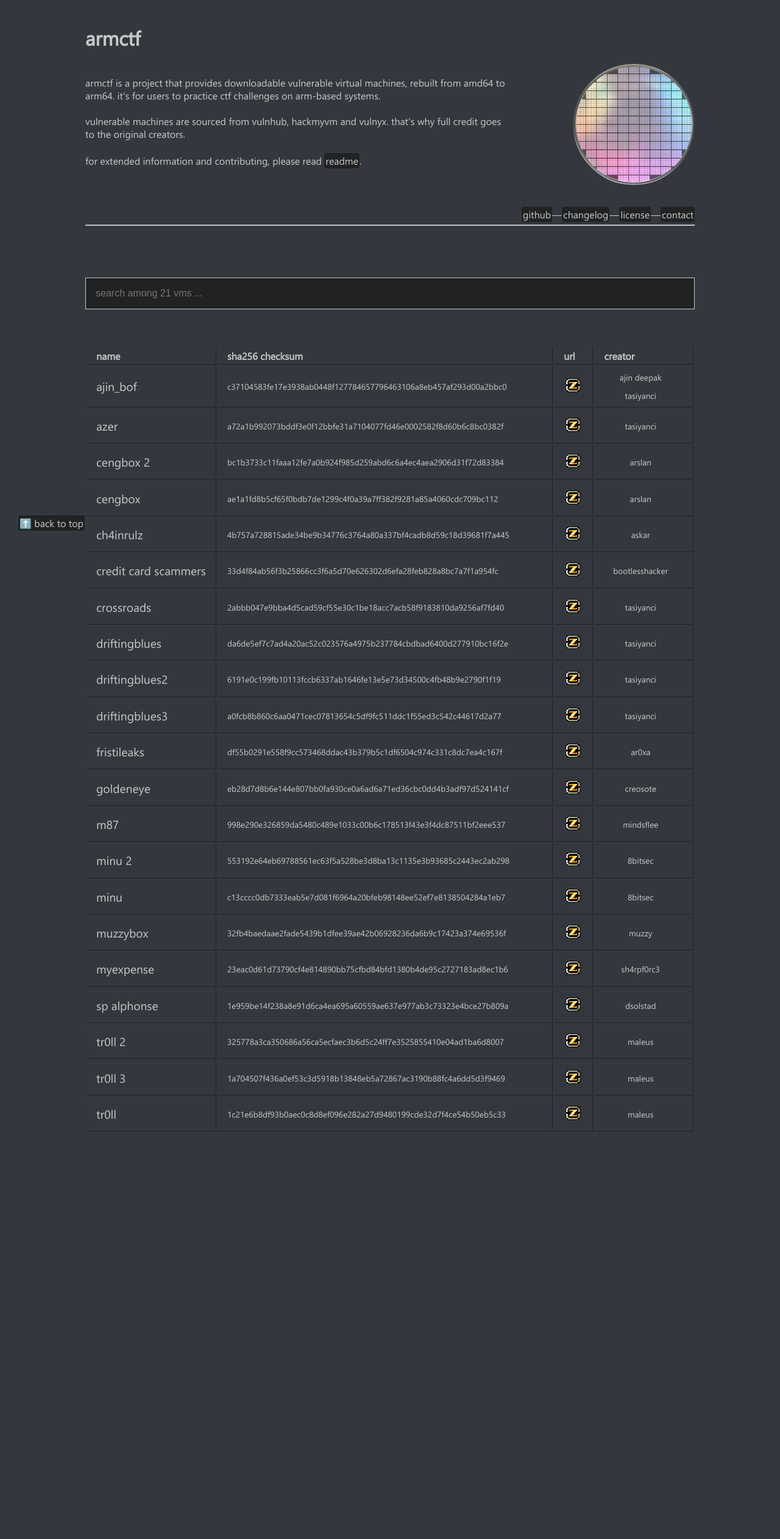
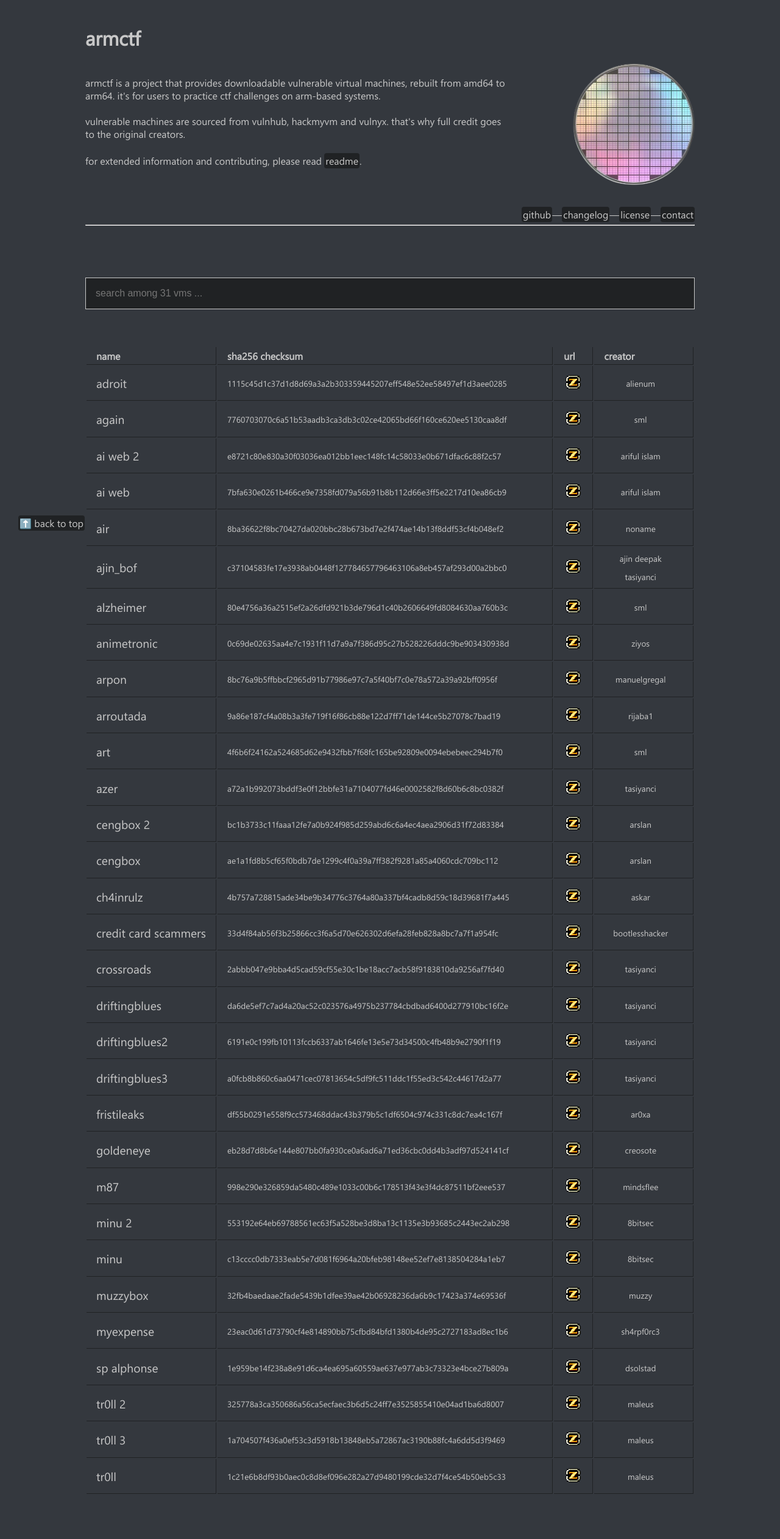
Before and after one commit to armctf/armctf, a Jekyll site: the page built from index.md, in a window 1280 px wide. Shown: the whole page at 61% size. Built offline with Jekyll 4.4.1, drawn with Linux system fonts in a browser that asks for light colours; before the commit the page ends 1929 px from its top, so only the background shows below that.

Commit message:
p3
added 10 machines

```diff
--- a/_data/curls.yml
+++ b/_data/curls.yml
@@ -41,3 +41,23 @@ sp alphonse:
   label: <a target="_blank" class="newicon" href="https://nc.zurrak.com/s/dtG3Byi643HAF6G"><img src="assets/nc.png"></a>
 ajin_bof:
   label: <a target="_blank" class="newicon" href="https://nc.zurrak.com/s/ZTKKtgGPwNaN4bn"><img src="assets/nc.png"></a>
+adroit:
+  label: <a target="_blank" class="newicon" href="https://nc.zurrak.com/s/eB9gBpJfmgkL9zp"><img src="assets/nc.png"></a>
+again:
+  label: <a target="_blank" class="newicon" href="https://nc.zurrak.com/s/DJkB7kDKbxAkrmT"><img src="assets/nc.png"></a>
+air:
+  label: <a target="_blank" class="newicon" href="https://nc.zurrak.com/s/FGg23CNFyqoPjAo"><img src="assets/nc.png"></a>
+ai web:
+  label: <a target="_blank" class="newicon" href="https://nc.zurrak.com/s/JAQGdMXRrNkp389"><img src="assets/nc.png"></a>
+ai web 2:
+  label: <a target="_blank" class="newicon" href="https://nc.zurrak.com/s/jxfR95QZc38aG2a"><img src="assets/nc.png"></a>
+alzheimer:
+  label: <a target="_blank" class="newicon" href="https://nc.zurrak.com/s/yL7zL737PpoKapp"><img src="assets/nc.png"></a>
+animetronic:
+  label: <a target="_blank" class="newicon" href="https://nc.zurrak.com/s/jGXmrtKYZCkDKKz"><img src="assets/nc.png"></a>
+arpon:
+  label: <a target="_blank" class="newicon" href="https://nc.zurrak.com/s/3ajoKQLs666cyb4"><img src="assets/nc.png"></a>
+arroutada:
+  label: <a target="_blank" class="newicon" href="https://nc.zurrak.com/s/sF6cQ7xmACfiTQj"><img src="assets/nc.png"></a>
+art:
+  label: <a target="_blank" class="newicon" href="https://nc.zurrak.com/s/BecHeL22dfgWpDy"><img src="assets/nc.png"></a>
--- a/_data/functions.yml
+++ b/_data/functions.yml
@@ -41,3 +41,23 @@ sp alphonse:
   label: 1e959be14f238a8e91d6ca4ea695a60559ae637e977ab3c73323e4bce27b809a
 ajin_bof:
   label: c37104583fe17e3938ab0448f127784657796463106a8eb457af293d00a2bbc0
+adroit:
+  label: 1115c45d1c37d1d8d69a3a2b303359445207eff548e52ee58497ef1d3aee0285
+again:
+  label: 7760703070c6a51b53aadb3ca3db3c02ce42065bd66f160ce620ee5130caa8df
+air:
+  label: 8ba36622f8bc70427da020bbc28b673bd7e2f474ae14b13f8ddf53cf4b048ef2
+ai web:
+  label: 7bfa630e0261b466ce9e7358fd079a56b91b8b112d66e3ff5e2217d10ea86cb9
+ai web 2:
+  label: e8721c80e830a30f03036ea012bb1eec148fc14c58033e0b671dfac6c88f2c57
+alzheimer:
+  label: 80e4756a36a2515ef2a26dfd921b3de796d1c40b2606649fd8084630aa760b3c
+animetronic:
+  label: 0c69de02635aa4e7c1931f11d7a9a7f386d95c27b528226dddc9be903430938d
+arpon:
+  label: 8bc76a9b5ffbbcf2965d91b77986e97c7a5f40bf7c0e78a572a39a92bff0956f
+arroutada:
+  label: 9a86e187cf4a08b3a3fe719f16f86cb88e122d7ff71de144ce5b27078c7bad19
+art:
+  label: 4f6b6f24162a524685d62e9432fbb7f68fc165be92809e0094ebebeec294b7f0
--- /dev/null
+++ b/_data/links.yml
@@ -0,0 +1,31 @@
+ajin_bof: "https://ad2001.gitbook.io"
+azer: "https://vvmlist.github.io/#%22azer%22"
+cengbox 2: "https://vvmlist.github.io/#%22cengbox 2%22"
+cengbox: "https://vvmlist.github.io/#%22cengbox%22"
+ch4inrulz: "https://vvmlist.github.io/#%22ch4inrulz%22"
+credit card scammers: "https://vvmlist.github.io/#%22credit card scammers%22"
+crossroads: "https://vvmlist.github.io/#%22crossroads%22"
+driftingblues: "https://vvmlist.github.io/#%22driftingblues%22"
+driftingblues2: "https://vvmlist.github.io/#%22driftingblues2%22"
+driftingblues3: "https://vvmlist.github.io/#%22driftingblues3%22"
+fristileaks: "https://vvmlist.github.io/#%22fristileaks%22"
+goldeneye: "https://vvmlist.github.io/#%22goldeneye%22"
+m87: "https://vvmlist.github.io/#%22m87%22"
+minu 2: "https://vvmlist.github.io/#%22minu 2%22"
+minu: "https://vvmlist.github.io/#%22minu%22"
+muzzybox: "https://vvmlist.github.io/#%22muzzybox%22"
+myexpense: "https://vvmlist.github.io/#%22myexpense%22"
+sp alphonse: "https://vvmlist.github.io/#%22sp alphonse%22"
+tr0ll 2: "https://vvmlist.github.io/#%22tr0ll 2%22"
+tr0ll 3: "https://vvmlist.github.io/#%22tr0ll 3%22"
+tr0ll: "https://vvmlist.github.io/#%22tr0ll%22"
+adroit: "https://vvmlist.github.io/#%22adroit%22"
+again: "https://vvmlist.github.io/#%22again%22"
+air: "https://vvmlist.github.io/#%22air%22"
+ai web: "https://vvmlist.github.io/#%22ai web%22"
+ai web 2: "https://vvmlist.github.io/#%22ai web 2%22"
+alzheimer: "https://vvmlist.github.io/#%22alzheimer%22"
+animetronic: "https://vvmlist.github.io/#%22animetronic%22"
+arpon: "https://vvmlist.github.io/#%22arpon%22"
+arroutada: "https://vvmlist.github.io/#%22arroutada%22"
+art: "https://vvmlist.github.io/#%22art%22"
--- a/_data/wals.yml
+++ b/_data/wals.yml
@@ -41,3 +41,23 @@ sp alphonse:
   label: <a target="_blank" href="https://dsolstad.com/">dsolstad</a>
 ajin_bof:
   label: <a target="_blank" href="https://www.linkedin.com/in/ajin-ad2001/">ajin deepak</a><br><a target="_blank" href="https://linkedin.com/in/aslanemreaslan">tasiyanci</a>
+adroit:
+  label: <a target="_blank" href="https://twitter.com/AL1ENUM">alienum</a>
+again:
+  label: <a target="_blank" href="https://hackmyvm.eu">sml</a>
+air:
+  label: <a target="_blank" href="https://0x-noname.github.io/">noname</a>
+ai web:
+  label: <a target="_blank" href="https://x.com/arif_xpress">ariful islam</a>
+ai web 2:
+  label: <a target="_blank" href="https://x.com/arif_xpress">ariful islam</a>
+alzheimer:
+  label: <a target="_blank" href="https://hackmyvm.eu">sml</a>
+animetronic:
+  label: <a target="_blank" href="https://www.youtube.com/@ziyos-zakaria">ziyos</a>
+arpon:
+  label: <a target="_blank" href="https://x.com/manuelgregal">manuelgregal</a>
+arroutada:
+  label: <a target="_blank" href="https://rijaba1.github.io">rijaba1</a>
+art:
+  label: <a target="_blank" href="https://hackmyvm.eu">sml</a>
--- a/_includes/bin_table.html
+++ b/_includes/bin_table.html
@@ -16,13 +16,22 @@
         <tbody>
             {% for file in site.armctf %}
             <tr>
-                <td class="vvm-name"><a class="bin-name">{% include get_bin_name path=file.path %}</a></td>
+                <td class="vvm-name">
+                    {% capture bin_name %}{% include get_bin_name path=file.path %}{% endcapture %}
+                    {% assign url = site.data.links[bin_name] %}
+                    {% if url %}
+                        <a class="bin-name" href="{{ url }}" target="_blank">{{ bin_name }}</a>
+                    {% else %}
+                        <span class="bin-name">{{ bin_name }}</span>
+                    {% endif %}
+                </td>
                 <td>{% include function_list.html bin=file %}</td>
-		<td class="vvm-curl">{% include curl_list.html bin=file %}</td>
-		<td class="vvm-wal">{% include wal_list.html bin=file %}</td>
+                <td class="vvm-curl">{% include curl_list.html bin=file %}</td>
+                <td class="vvm-wal">{% include wal_list.html bin=file %}</td>
             </tr>
             {% endfor %}
         </tbody>
+
         <tfoot>
             <tr><td id="search-message" colspan="2">no matches...</td></tr>
         </tfoot>
--- a/assets/style.scss
+++ b/assets/style.scss
@@ -480,6 +480,7 @@ td.vvm-wal {
     font-size: 1.2rem;
     margin-top: 3px;
     margin-bottom: 3px;
+    text-decoration: none;
 }
 
 .function-name {
```
Also changed, not shown: _armctf/adroit.md (added, +11 -0 lines), _armctf/again.md (added, +11 -0 lines), _armctf/ai web 2.md (added, +11 -0 lines), _armctf/ai web.md (added, +11 -0 lines), _armctf/air.md (added, +11 -0 lines), _armctf/alzheimer.md (added, +11 -0 lines), _armctf/animetronic.md (added, +11 -0 lines), _armctf/arpon.md (added, +11 -0 lines), _armctf/arroutada.md (added, +11 -0 lines), _armctf/art.md (added, +11 -0 lines), changelog.txt, 1 other file.
